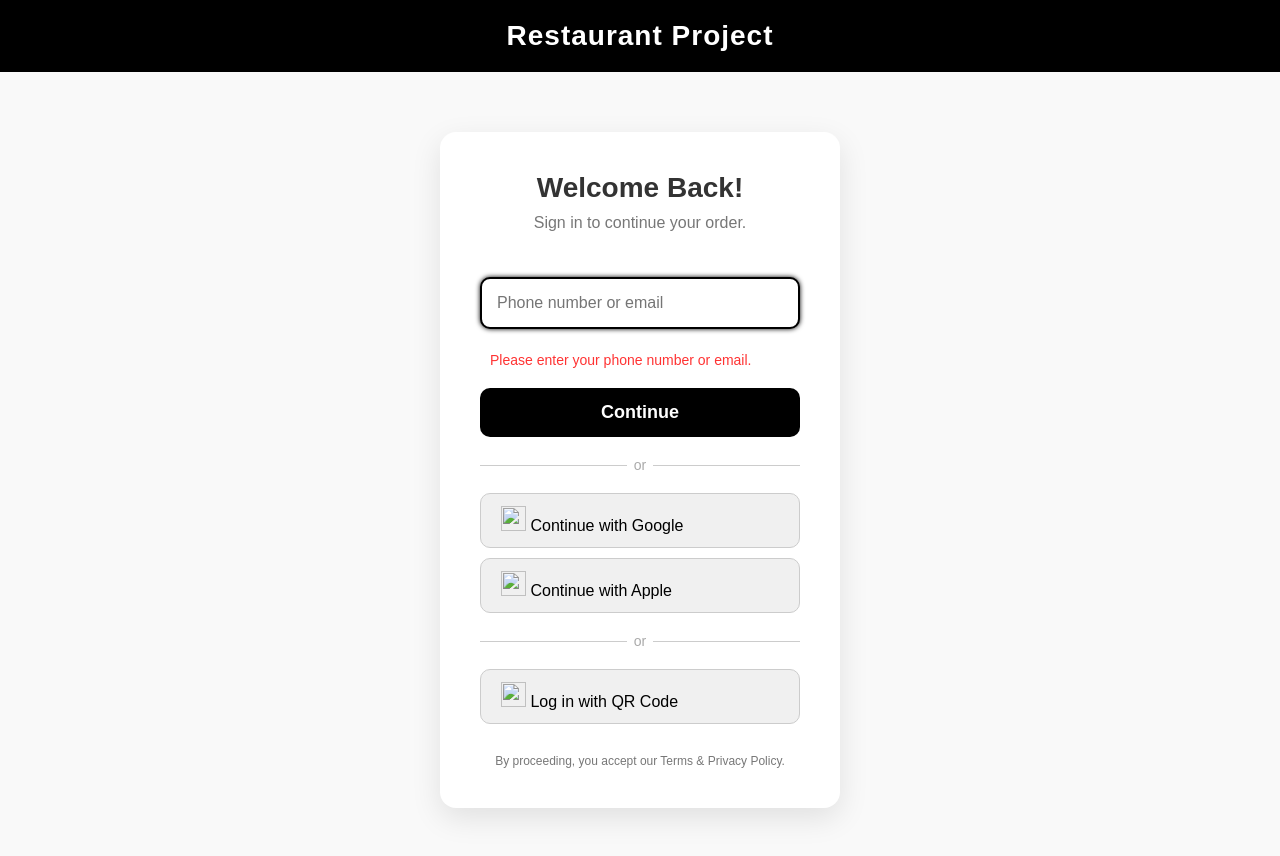
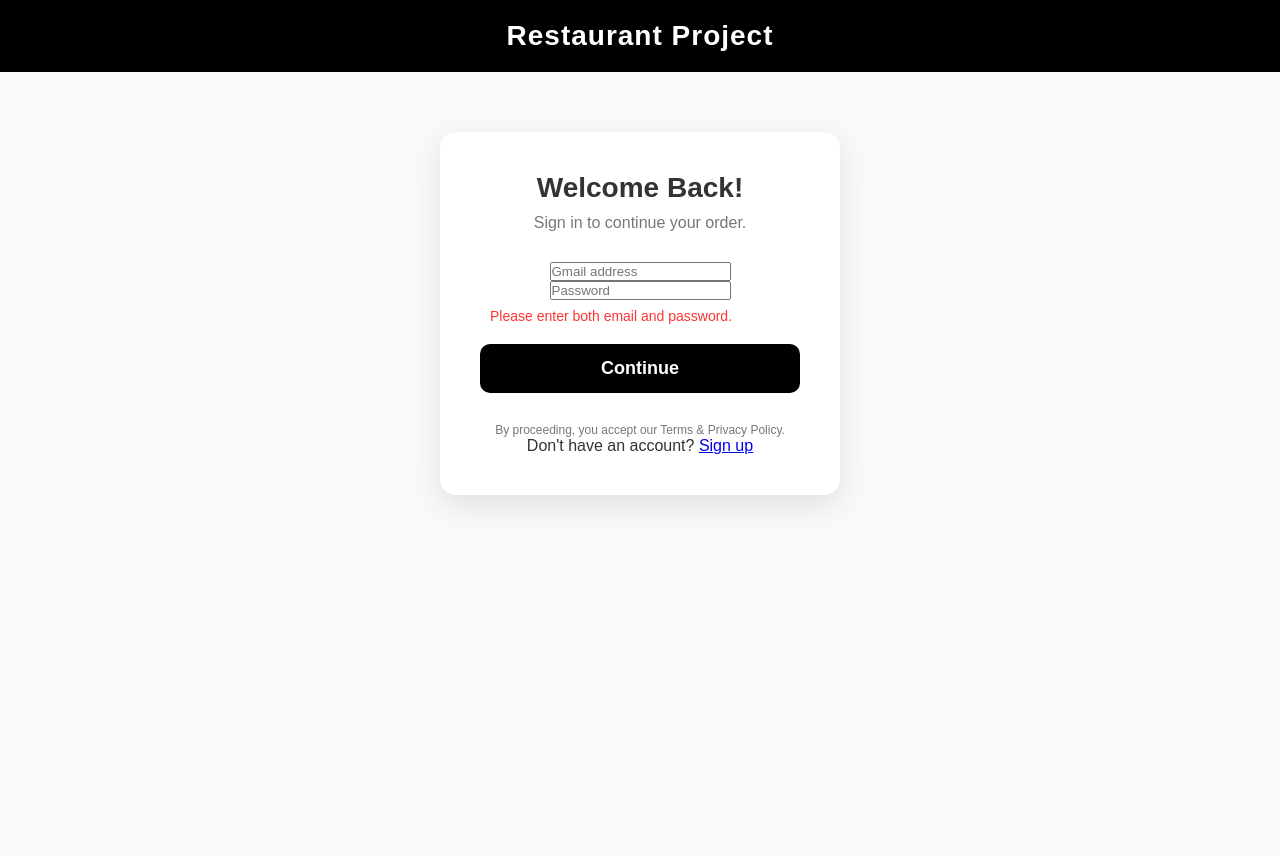
Before and after one commit to muhammad-umar-9/GIK-BuyHub, a plain HTML site: page frontend/login.html in a window 1280 px wide. Both pictures are taken after a click on the button "Continue". After the commit the page ends 800 px from the top, so only its background shows below. Drawn offline with Linux system fonts and the light colour scheme.

Commit message:
Update login.html

```diff
--- a/frontend/login.html
+++ b/frontend/login.html
@@ -13,56 +13,36 @@
     <h2>Welcome Back!</h2>
     <p class="subtitle">Sign in to continue your order.</p>
 
-    <input type="text" id="user-input" placeholder="Phone number or email">
+    <input type="email" id="user-input" placeholder="Gmail address">
+    <input type="password" id="password-input" placeholder="Password">
     <div id="error-message" class="error-message"></div>
 
     <button class="main-btn" onclick="redirectToLanding()">Continue</button>
 
-    <div class="or-divider">or</div>
-
-    <button class="social-btn google">
-        <div class="social-content">
-            <img src="google_logo.png" class="icon">
-            <span>Continue with Google</span>
-        </div>
-    </button>
-
-    <button class="social-btn apple">
-        <div class="social-content">
-            <img src="apple.jpg" class="icon">
-            <span>Continue with Apple</span>
-        </div>
-    </button>
-
-    <div class="or-divider">or</div>
-
-    <button class="social-btn qr">
-        <div class="social-content">
-            <img src="qr-code-scan-svgrepo-com.svg" class="icon">
-            <span>Log in with QR Code</span>
-        </div>
-    </button>
-
     <div class="footer-text">
         By proceeding, you accept our Terms & Privacy Policy.
+    </div>
+
+    <div class="account-switch">
+        Don't have an account? <a href="sign_up.html">Sign up</a>
     </div>
 </div>
 
 <script>
 function redirectToLanding() {
-    const inputField = document.getElementById('user-input');
+    const email = document.getElementById('user-input').value.trim();
+    const password = document.getElementById('password-input').value.trim();
     const errorDiv = document.getElementById('error-message');
-    const userInput = inputField.value.trim();
 
-    if (userInput === "") {
-        errorDiv.textContent = "Please enter your phone number or email.";
-        inputField.focus();
-    }
-    else if (!userInput.includes("@gmail.com")) {
-        errorDiv.textContent = "Only Gmail addresses are allowed (must include @gmail.com).";
-        inputField.focus();
-    }
-    else {
+    const storedUser = JSON.parse(localStorage.getItem(email));
+
+    if (!email || !password) {
+        errorDiv.textContent = "Please enter both email and password.";
+    } else if (!email.includes("@gmail.com")) {
+        errorDiv.textContent = "Only Gmail addresses are allowed.";
+    } else if (!storedUser || storedUser.password !== password) {
+        errorDiv.textContent = "Account not found. Please sign up first.";
+    } else {
         errorDiv.textContent = "";
         window.location.href = "landing.html";
     }
```
